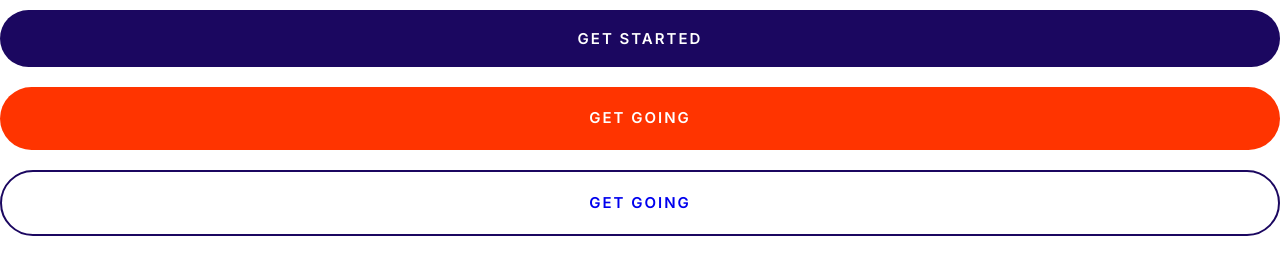
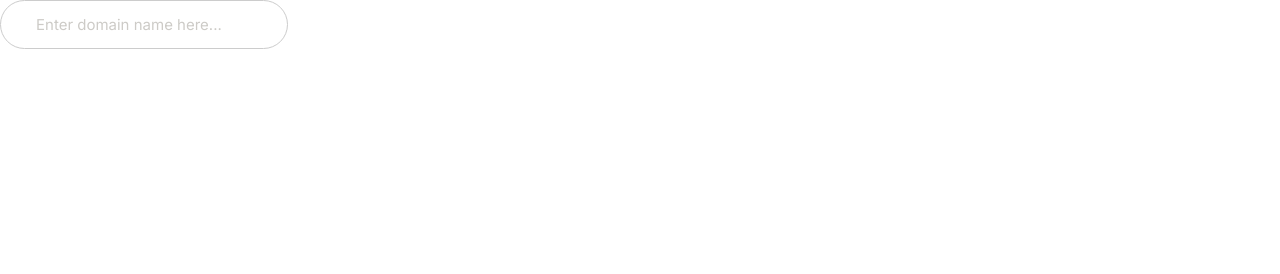
Before and after one commit to Dan-Lueers/moshify, a plain HTML site: page index.html in a window 1280 px wide. Drawn offline with Linux system fonts and the light colour scheme.

Commit message:
basic input component

```diff
--- a/css/styles.css
+++ b/css/styles.css
@@ -240,3 +240,23 @@ a {
     font-size: 1.5rem;
   }
 }
+
+/* INPUTS */
+.input {
+  padding: 1.5rem 3.5rem;
+  border: 1px solid #ccc;
+  border-radius: 30px;
+  outline: 0;
+  color: var(--color-headings);
+  font-size: 2rem;
+}
+
+::placeholder {
+  color: #cdcbc7;
+}
+
+@media screen and (min-width: 1024px) {
+  .input {
+    font-size: 1.5rem;
+  }
+}
--- a/index.html
+++ b/index.html
@@ -14,8 +14,6 @@
     />
   </head>
   <body>
-    <button class="button button--primary button--block">get started</button>
-    <a href="#" class="button button--accent button--block">Get going</a>
-    <a href="#" class="button button--outline button--block">Get going</a>
+    <input type="text" class="input" placeholder="Enter domain name here..." />
   </body>
 </html>
```
Also changed, not shown: components/buttons.html (added, +3 -0 lines).
